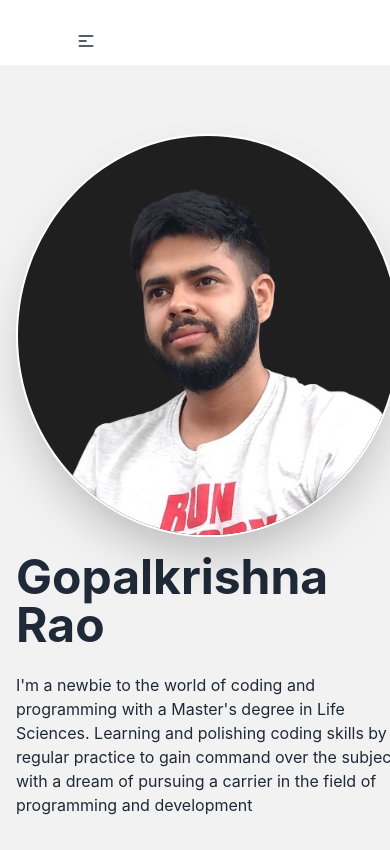
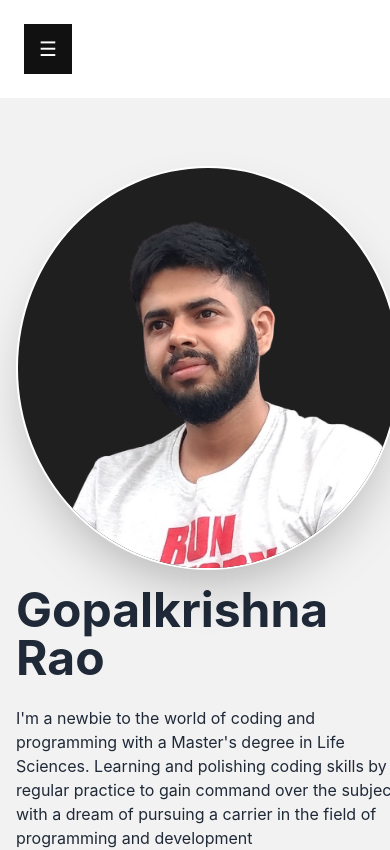
Before and after one commit to GopalkrishaRao/myPortfolio, a React (Create React App) app: page / in a window 390 px wide. Shown: the top 850 px of the page. Built offline with nearby package versions, Linux system fonts and the light colour scheme.

Commit message:
HambergerMenu

```diff
--- a/src/App.js
+++ b/src/App.js
@@ -1,11 +1,9 @@
 import './App.css';
 import Navbar from './Components/navbar/Navbar';
-import { Route, Routes } from 'react-router-dom';
 import Home from './Components/home/Home';
 import About from './Components/about/About';
 import Projects from './Components/projects/Projects';
 import Contact from './Components/contact/Contact';
-
 
 function App() {
   return (
--- a/src/Components/Navbar/Navbar.js
+++ b/src/Components/Navbar/Navbar.js
@@ -1,4 +1,5 @@
 import React from 'react';
+import Hambergurmenu from './hamberger/HambergerMenu';
 import './navbar.css';
 
 export default function Navbar() {
@@ -7,26 +8,8 @@ export default function Navbar() {
    <div className="navbar bg-base-100 sticky top-0 Class
 Properties z-[1] overflow-hidden">
     <div className="navbar-start">
-      <div className="dropdown">
-        <label tabIndex={0} className="btn btn-ghost lg:hidden">
-          <svg xmlns="http://www.w3.org/2000/svg" className="h-5 w-5" fill="none" viewBox="0 0 24 24" stroke="currentColor"><path strokeLinecap="round" strokeLinejoin="round" strokeWidth="2" d="M4 6h16M4 12h8m-8 6h16" /></svg>
-        </label>
-        <ul tabIndex={0} className="menu menu-compact dropdown-content mt-3 p-2 shadow bg-base-100 rounded-box w-52">
-        <li >
-          <a href='#home'>Home</a>
-        </li>
-        <li>
-        <a href='#projects'>Projects</a>
-        </li>
-        <li>
-        <a href='#about'>About</a>
-        </li>
-        <li>
-          <a href='#contact'>
-          Contact
-          </a>
-        </li>
-        </ul>
+      <div className="dropdown lg:hidden ">
+        <Hambergurmenu/>
       </div>
     </div>
        <div className="navbar-center hidden lg:flex">
@@ -50,6 +33,8 @@ Properties z-[1] overflow-hidden">
   <div className="navbar-end">
   </div>
   </div>
+
+
 </>
   )
 };
--- /dev/null
+++ b/src/Components/Navbar/hamberger/HambergerMenu.js
@@ -0,0 +1,54 @@
+import './hambergerMenu.css'
+import { useState } from "react";
+
+export default function Hambergurmenu() {
+  const [sidebarWidth, setSidebarWidth] = useState(0);
+  const [mainMarginLeft, setMainMarginLeft] = useState(0);
+
+  function openNav() {
+    setSidebarWidth(250);
+    setMainMarginLeft(250);
+  }
+
+  function closeNav() {
+    setSidebarWidth(0);
+    setMainMarginLeft(0);
+  }
+
+  return (
+    <>
+      <div
+        id="mySidebar"
+        className="sidebar"
+        style={{ width: sidebarWidth }}
+      >
+        <a href="javascript:void(0)" className="closebtn" onClick={closeNav}>
+          ×
+        </a>
+        <ul className=" p-0">
+        <li >
+          <a href='#home'>Home</a>
+        </li>
+        <li>
+        <a href='#projects'>Projects</a>
+        </li>
+        <li>
+        <a href='#about'>About</a>
+        </li>
+        <li>
+          <a href='#contact'>
+          Contact
+          </a>
+        </li>
+        </ul>
+      </div>
+
+      <div id="main">
+        <button className="openbtn" onClick={openNav}>
+          ☰
+        </button>
+
+      </div>
+    </>
+  );
+}
--- /dev/null
+++ b/src/Components/Navbar/hamberger/hambergerMenu.css
@@ -0,0 +1,59 @@
+
+
+  .sidebar {
+    height: 100%;
+    width: 0;
+    position: fixed;
+    z-index: 1;
+    top: 0;
+    left: 0;
+    background-color: #111;
+    overflow-x: hidden;
+    transition: 0.5s;
+    padding-top: 60px;
+  }
+
+  .sidebar a {
+    padding: 8px 8px 8px 32px;
+    text-decoration: none;
+    font-size: 25px;
+    color: #818181;
+    display: block;
+    transition: 0.3s;
+  }
+
+  .sidebar a:hover {
+    color: #f1f1f1;
+  }
+
+  .sidebar .closebtn {
+    position: absolute;
+    top: 0;
+    right: 25px;
+    font-size: 36px;
+    margin-left: 50px;
+  }
+
+  .openbtn {
+    font-size: 20px;
+    cursor: pointer;
+    background-color: #111;
+    color: white;
+    padding: 10px 15px;
+    border: none;
+  }
+
+  .openbtn:hover {
+    background-color: #444;
+  }
+
+  #main {
+    transition: margin-left .5s;
+    padding: 16px;
+  }
+
+  /* On smaller screens, where height is less than 450px, change the style of the sidenav (less padding and a smaller font size) */
+  @media screen and (max-height: 450px) {
+    .sidebar {padding-top: 15px;}
+    .sidebar a {font-size: 18px;}
+  }
```
